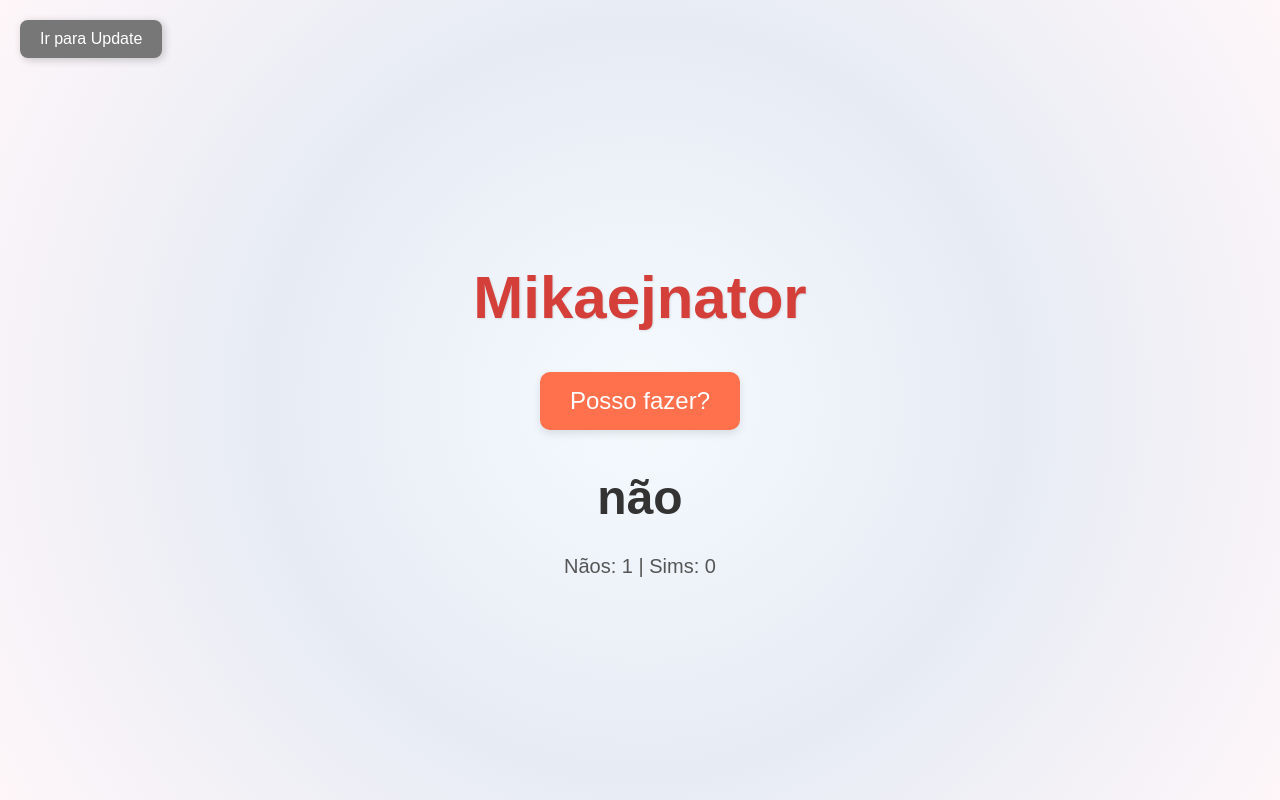
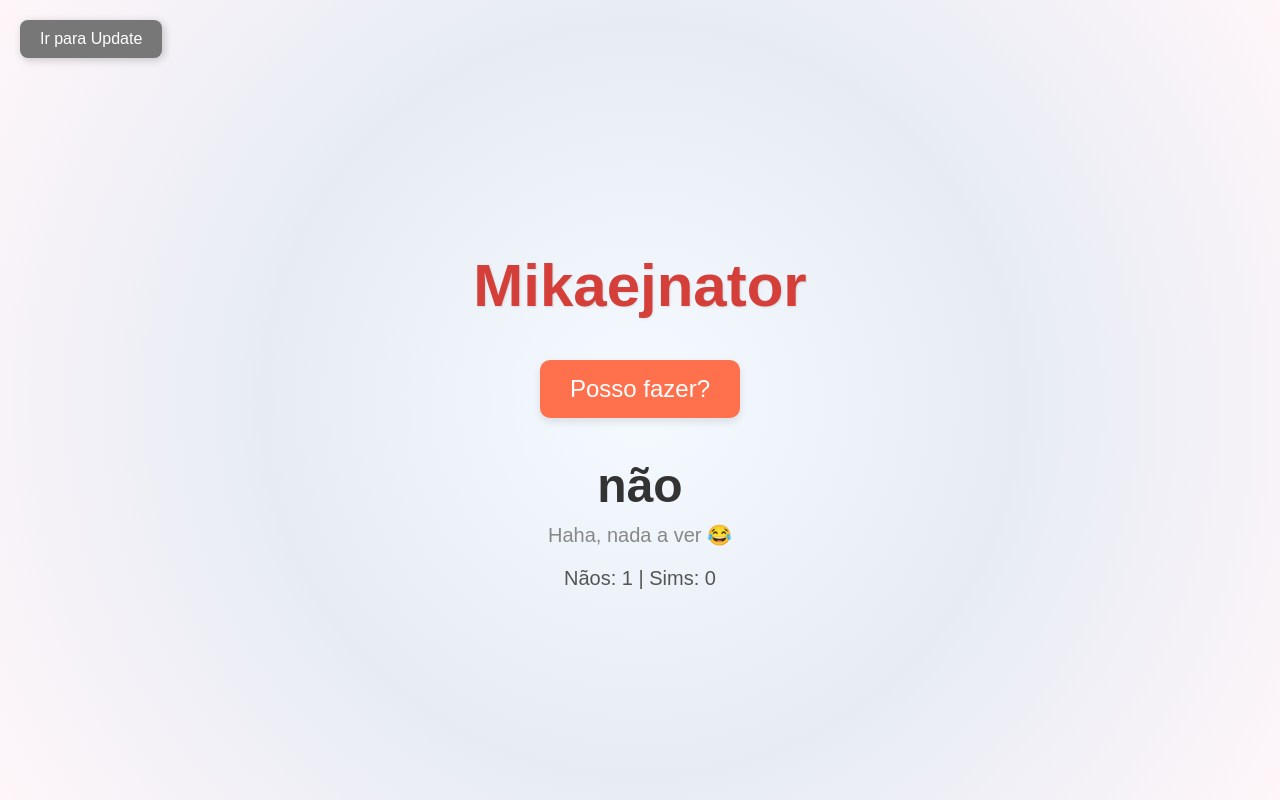
Before and after one commit to mizanyan/mikaejnator, a plain HTML site: page index.html in a window 1280 px wide. Both pictures are taken after a click on the button "Posso fazer?". Drawn offline with nearby package versions, Linux system fonts and the light colour scheme.

Commit message:
Update index.html

```diff
--- a/index.html
+++ b/index.html
@@ -55,6 +55,12 @@
       margin-top: 10px;
       font-size: 20px;
       color: #888;
+      opacity: 0;
+      transition: opacity 0.8s ease;
+    }
+
+    #mensagem-extra.fade-in {
+      opacity: 1;
     }
 
     #contador {
@@ -114,8 +120,11 @@
       const somSim = document.getElementById("somSim");
 
       respostaDiv.textContent = resposta;
+      respostaDiv.classList.add("animar");
+
+      // Reset animação da mensagem extra
+      mensagemExtraDiv.classList.remove("fade-in");
       mensagemExtraDiv.textContent = "";
-      respostaDiv.classList.add("animar");
 
       setTimeout(() => {
         respostaDiv.classList.remove("animar");
@@ -125,14 +134,19 @@
         contNao++;
         somNao.play();
 
-        // 5% de chance de mostrar uma das mensagens extras
-        if (Math.random() < 0.05) {
+        // 5% de chance para uma mensagem aleatória
+        if (Math.random() < 1) {
           const mensagens = [
             "Haha, nada a ver 😂",
             "Vai estragar minha vibe"
           ];
           const msg = mensagens[Math.floor(Math.random() * mensagens.length)];
           mensagemExtraDiv.textContent = msg;
+
+          // Aplicar fade-in com delay pequeno para reiniciar
+          setTimeout(() => {
+            mensagemExtraDiv.classList.add("fade-in");
+          }, 50);
         }
 
       } else {
```
